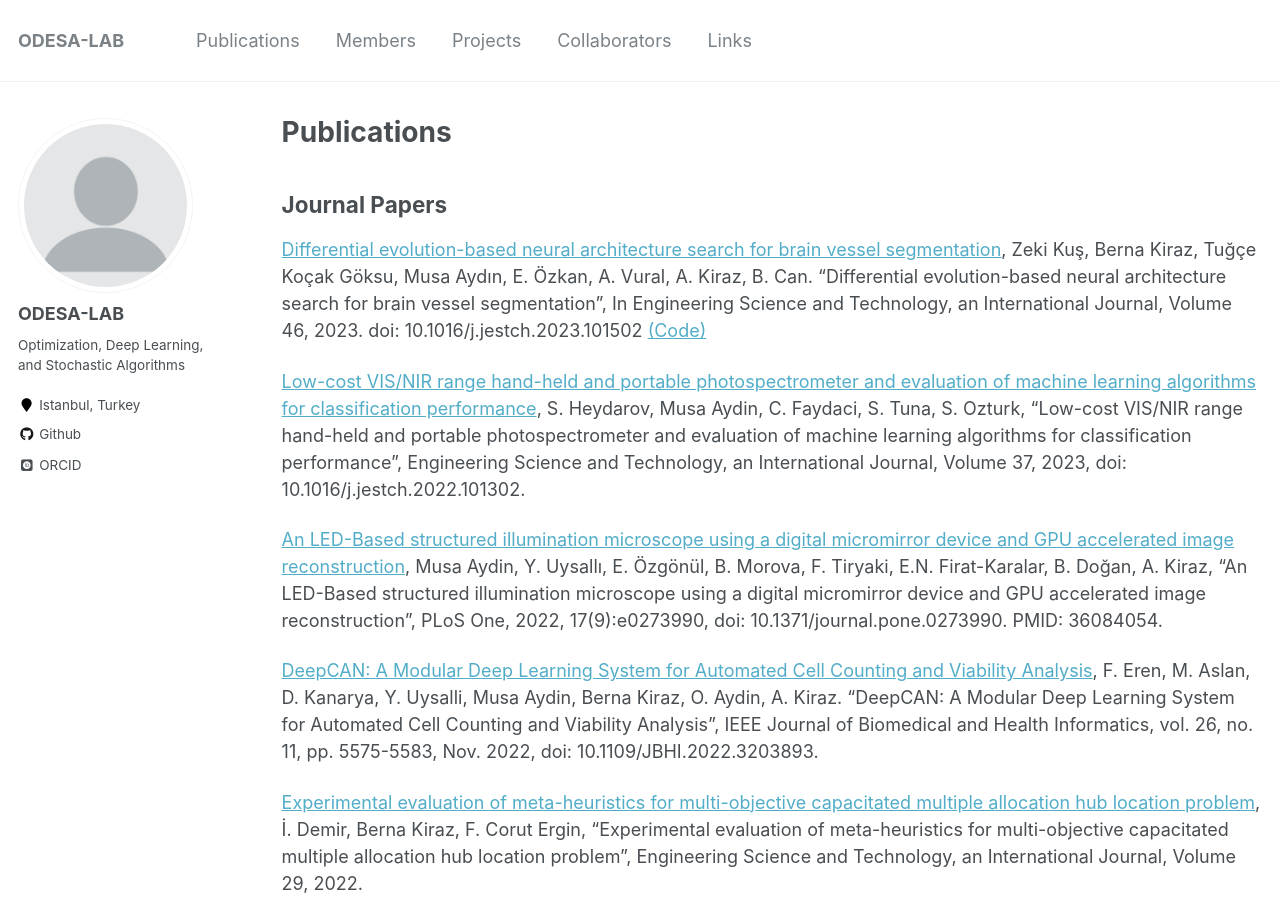
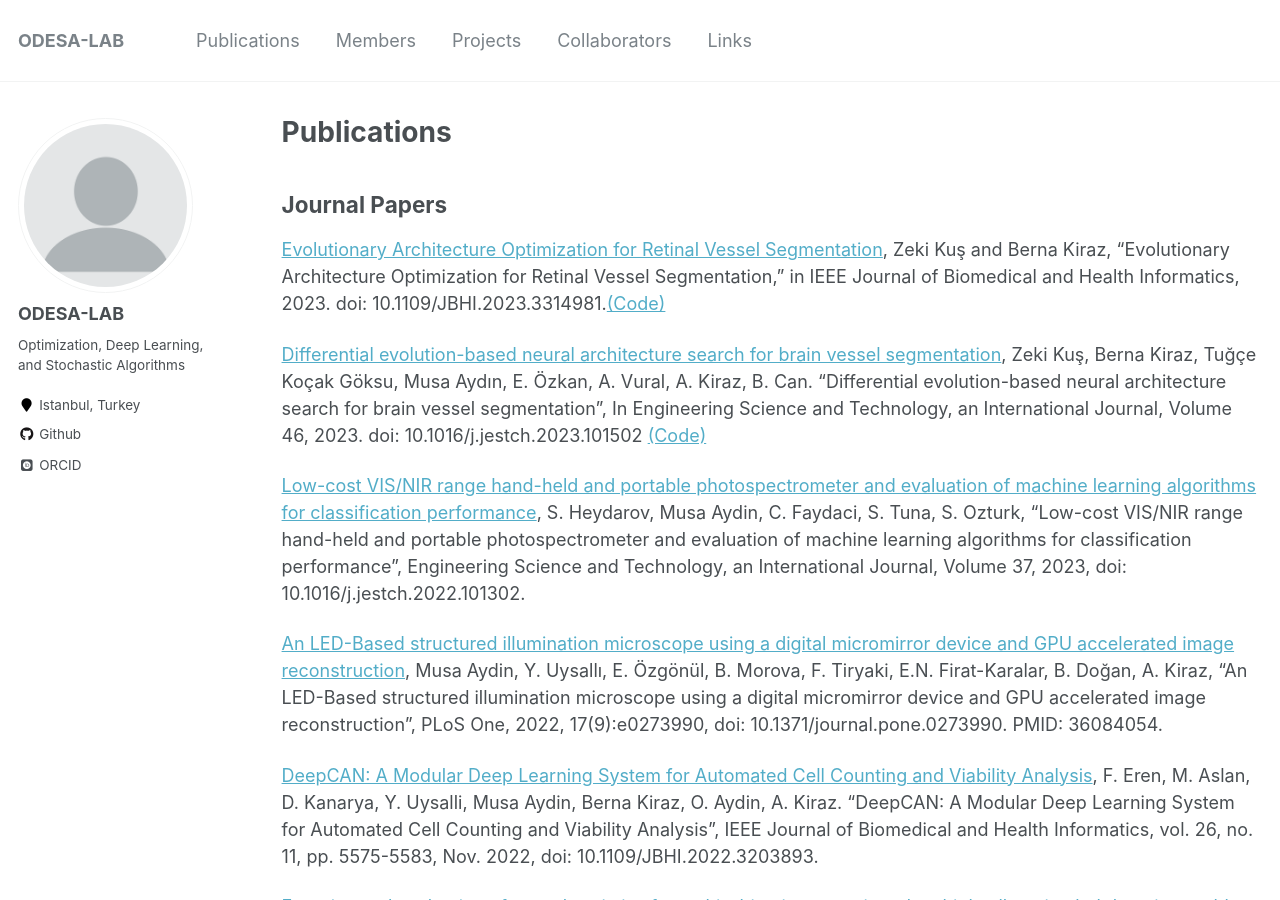
Before and after one commit to ODESALAB/odesalab.github.io, a Jekyll site: the page built from _pages/publications.md, in a window 1280 px wide and 900 px high. Built offline with Jekyll 4.4.1, drawn with Linux system fonts in a browser that asks for light colours; some web fonts are replaced.

Commit message:
Publications updated

```diff
--- a/_pages/publications.md
+++ b/_pages/publications.md
@@ -12,6 +12,8 @@ author_profile: true
 {% include base_path %}
 
 ## Journal Papers
+[Evolutionary Architecture Optimization for Retinal Vessel Segmentation](https://ieeexplore.ieee.org/document/10250938), Zeki Kuş and Berna Kiraz, "Evolutionary Architecture Optimization for Retinal Vessel Segmentation," in IEEE Journal of Biomedical and Health Informatics, 2023. doi: 10.1109/JBHI.2023.3314981.[(Code)](https://github.com/ODESALAB/Evolutionary-Architecture-Optimization-for-Retinal-Vessel-Segmentation)
+
 [Differential evolution-based neural architecture search for brain vessel segmentation](https://doi.org/10.1016/j.jestch.2023.101502), Zeki Kuş, Berna Kiraz, Tuğçe Koçak Göksu, Musa Aydın, E. Özkan, A. Vural, A. Kiraz, B. Can. "Differential evolution-based neural architecture search for brain vessel segmentation", In Engineering Science and Technology, an International Journal, Volume 46, 2023. doi: 10.1016/j.jestch.2023.101502 [(Code)](https://github.com/ODESALAB/Differential-Evolution-based-Neural-Architecture-Search-for-BrainVessel-Segmentation)
 
 [Low-cost VIS/NIR range hand-held and portable photospectrometer and evaluation of machine learning algorithms for classification performance](https://doi.org/10.1016/j.jestch.2022.101302), S. Heydarov, Musa Aydin, C. Faydaci, S. Tuna, S. Ozturk, "Low-cost VIS/NIR range hand-held and portable photospectrometer and evaluation of machine learning algorithms for classification performance", Engineering Science and Technology, an International Journal, Volume 37, 2023, doi: 10.1016/j.jestch.2022.101302.
```
